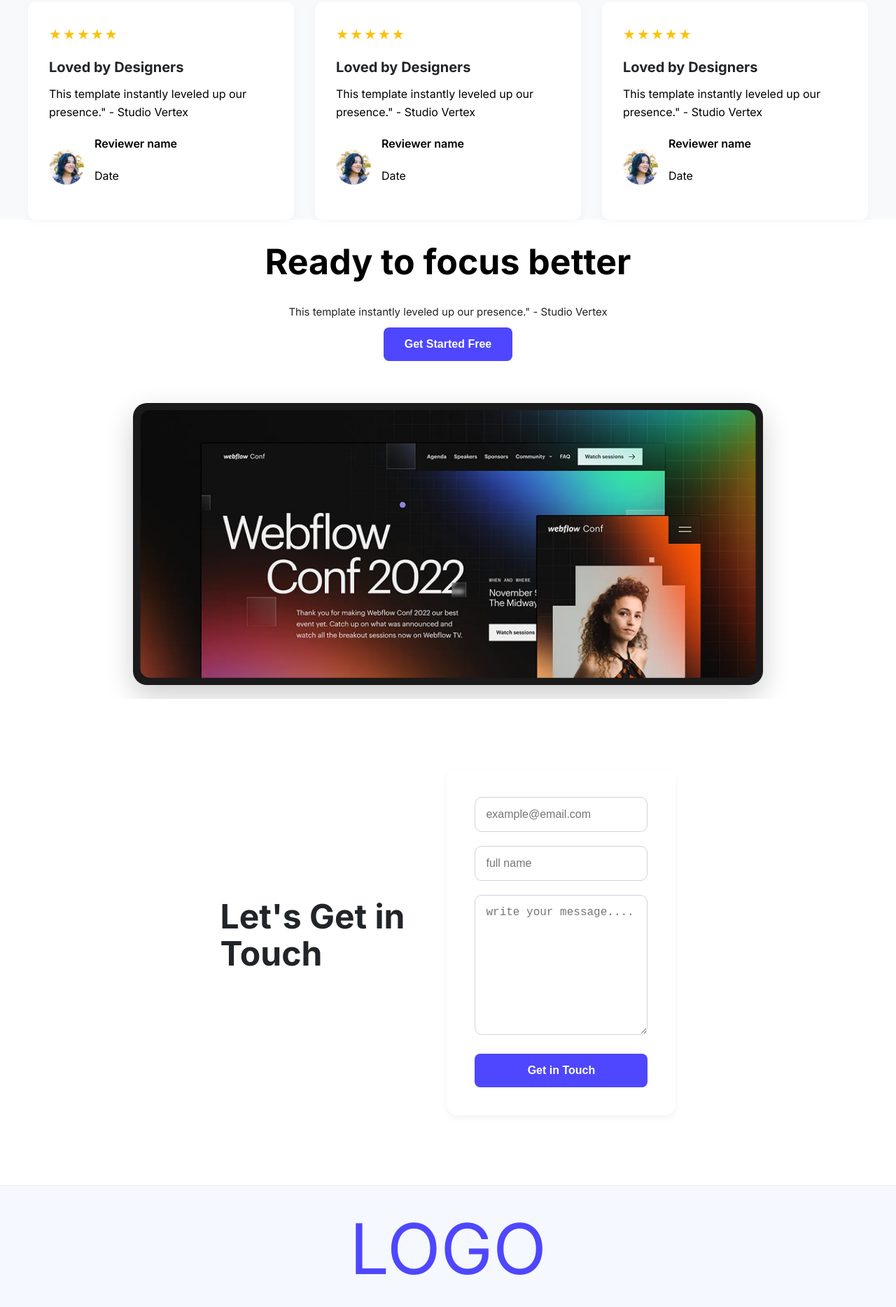
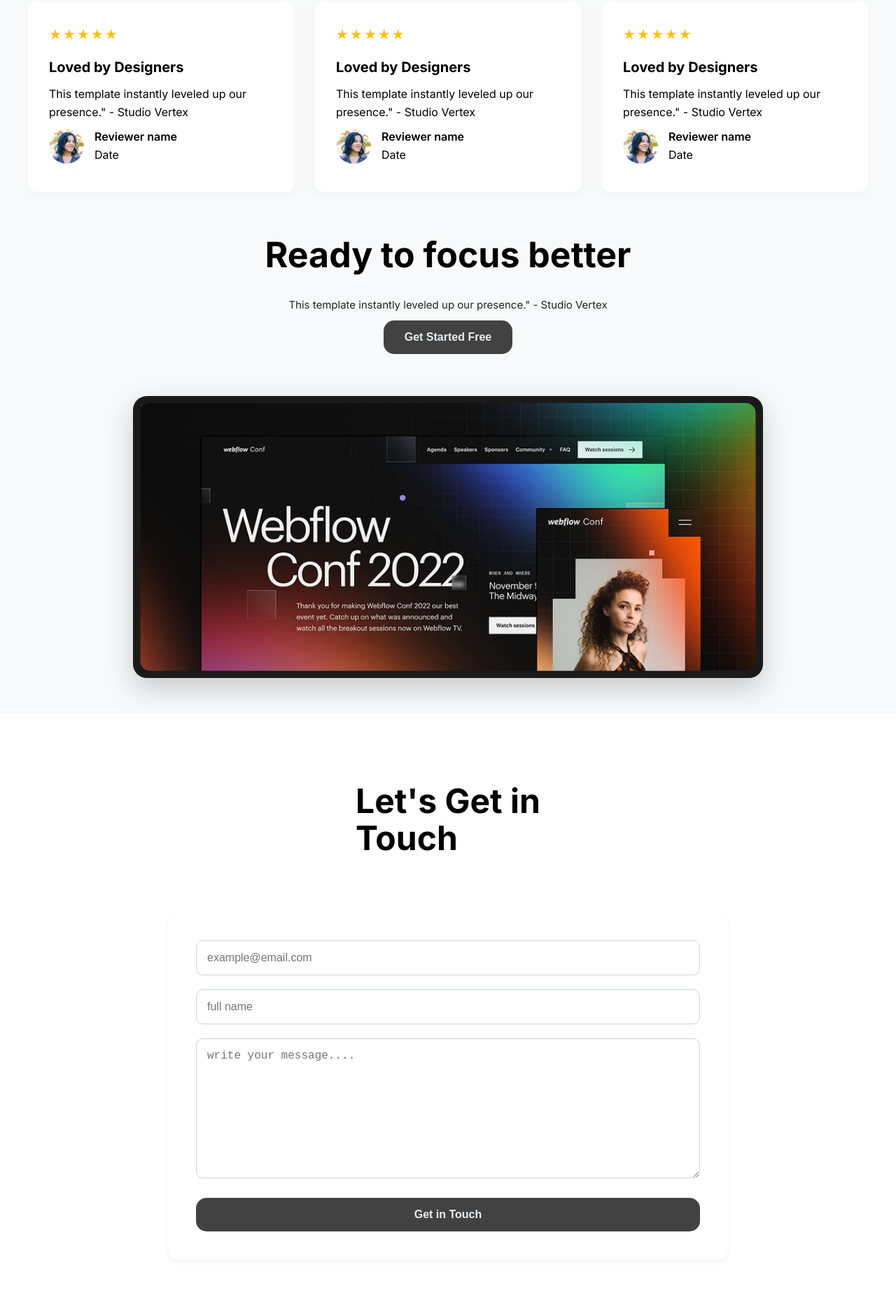
Before and after one commit to nahiyankhan55/Landing-webpage, a plain HTML site: page index.html in a window 1280 px wide. Shown: the part 1835-3703 px from the top of the page at 70% size. Drawn offline with Linux system fonts and the light colour scheme.

Commit message:
added an complate

```diff
--- a/styles/style.css
+++ b/styles/style.css
@@ -22,12 +22,12 @@
 
 body {
     line-height: 1.6;
-    color: var(--dark-text);
+    color: #1a1a1a;
     background-color: var(--light-bg);
 }
 
 h1, h2, h3, h4, h5, h6 {
-    color: var(--dark-text);
+    color: #000000;
     margin-bottom: 20px;
     font-weight: 700;
 }
@@ -38,7 +38,7 @@ p {
 
 a {
     text-decoration: none;
-    color: var(--primary-blue);
+    color: #4E47FF;
 }
 
 ul {
@@ -49,7 +49,7 @@ ul {
 .btn {
     padding: 15px 30px;
     border: none;
-    border-radius: var(--border-radius);
+    border-radius: 15px;
     font-size: 16px;
     cursor: pointer;
     transition: background-color 0.3s ease;
@@ -57,8 +57,9 @@ ul {
 }
 
 .btn-primary {
-    background-color: var(--primary-blue);
-    color: var(--white);
+    background-color: #424242;
+    color: #e9ecef;
+
 }
 
 .btn-primary:hover {
@@ -68,11 +69,11 @@ ul {
 .btn-secondary {
     background-color: transparent;
     color: var(--primary-blue);
-    border: 1px solid var(--primary-blue);
+    border: 1px solid #4E47FF);
 }
 
 .btn-secondary:hover {
-    background-color: rgba(106, 90, 205, 0.1);
+    background-color: rgba(250, 250, 250, 0.1);
 }
 
 
@@ -117,7 +118,9 @@ ul {
     width: 100%;
     height: 100%;
     background-image: url('/Assets/Hero-bg.png');
-    background-size: 1140px 698px;
+    /* background-size: 1140px 698px; */
+    background-size: cover;
+    background-repeat: no-repeat;
     opacity: 0.5;
     z-index: 0;
 }
@@ -297,7 +300,7 @@ ul {
 .review-card p {
     font-size: 16px;
     color: #000000;
-    margin-bottom: 20px;
+    margin-bottom: 10px;
 }
 
 .reviewer-info {
@@ -311,32 +314,33 @@ ul {
 .reviewer-avatar {
     width: 50px;
     height: 50px;
+    margin-top: -10px;
     border-radius: 50%;
     object-fit: cover;
 }
 
 .reviewer-name {
     font-weight: 600;
-    margin-bottom: 2px;
+    margin-bottom: 1px;
+    gap: -10px;
     color: #000000;
 }
 
 .review-date {
     font-size: 10px;
-    margin-top: 0;
+    margin-top: -10px;
     color: #000000;
 }
 /* Focus Better Section */
 .focus-better-section {
-    background-color: #FFFFFF;
-    padding: 20px;
+    padding: 30px;
     text-align: center;
     overflow: hidden;
 }
 
 .focus-better-section .container {
     max-width: 1140px;
-    margin: 0 auto;
+    margin: 20px auto;
     padding: 0 20px;
 }
 
@@ -432,8 +436,8 @@ ul {
     display: flex;
     flex-direction: column;
     gap: 20px;
-    min-width: 300px;
-    max-width: 500px;
+    min-width: 800px;
+    max-width: 800px;
 }
 
 .form-group input,
@@ -469,6 +473,7 @@ border-color: #4E47FF;
     font-size: 100px;
     color: #4E47FF;
     margin-bottom: 20px;
+    font-weight: 800;
 }
 
 .footer-tagline {
```
Also changed, not shown: index.html (+2 -2 lines).
